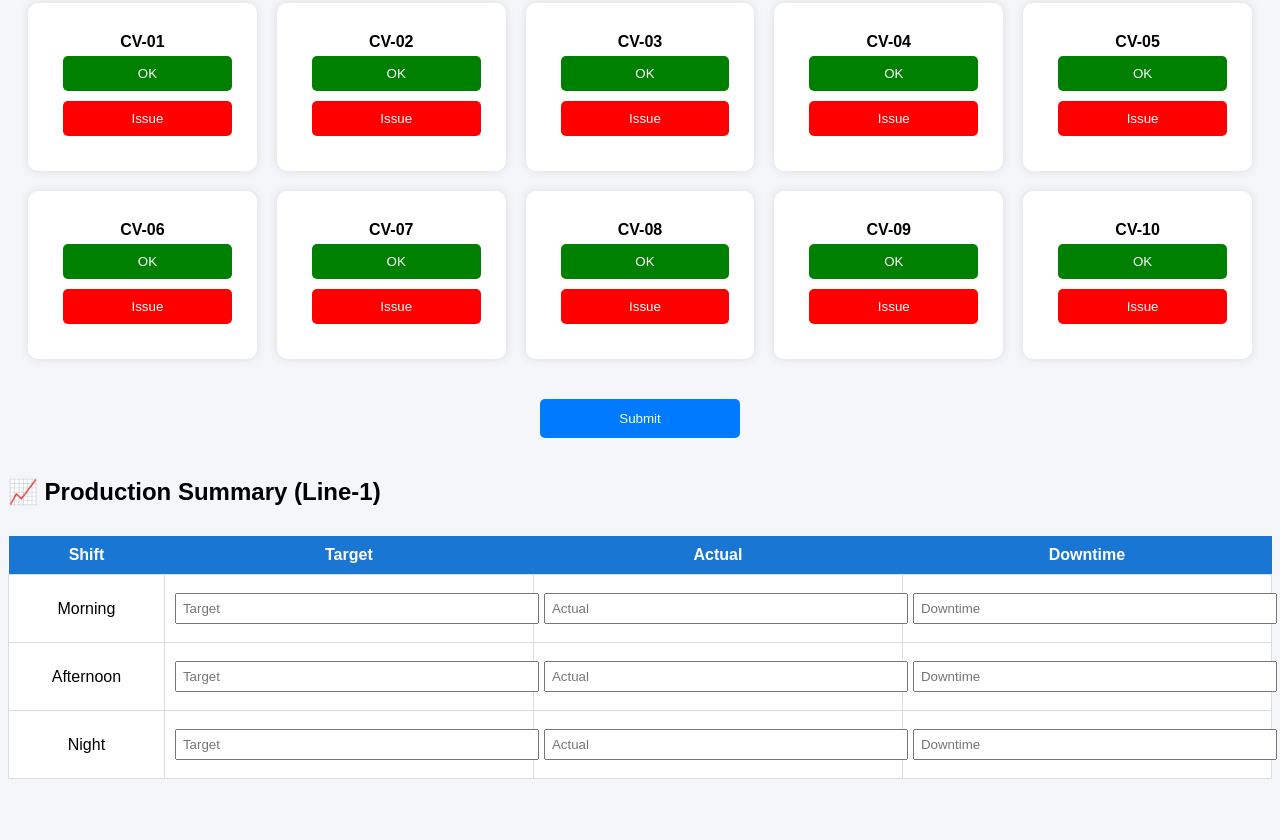
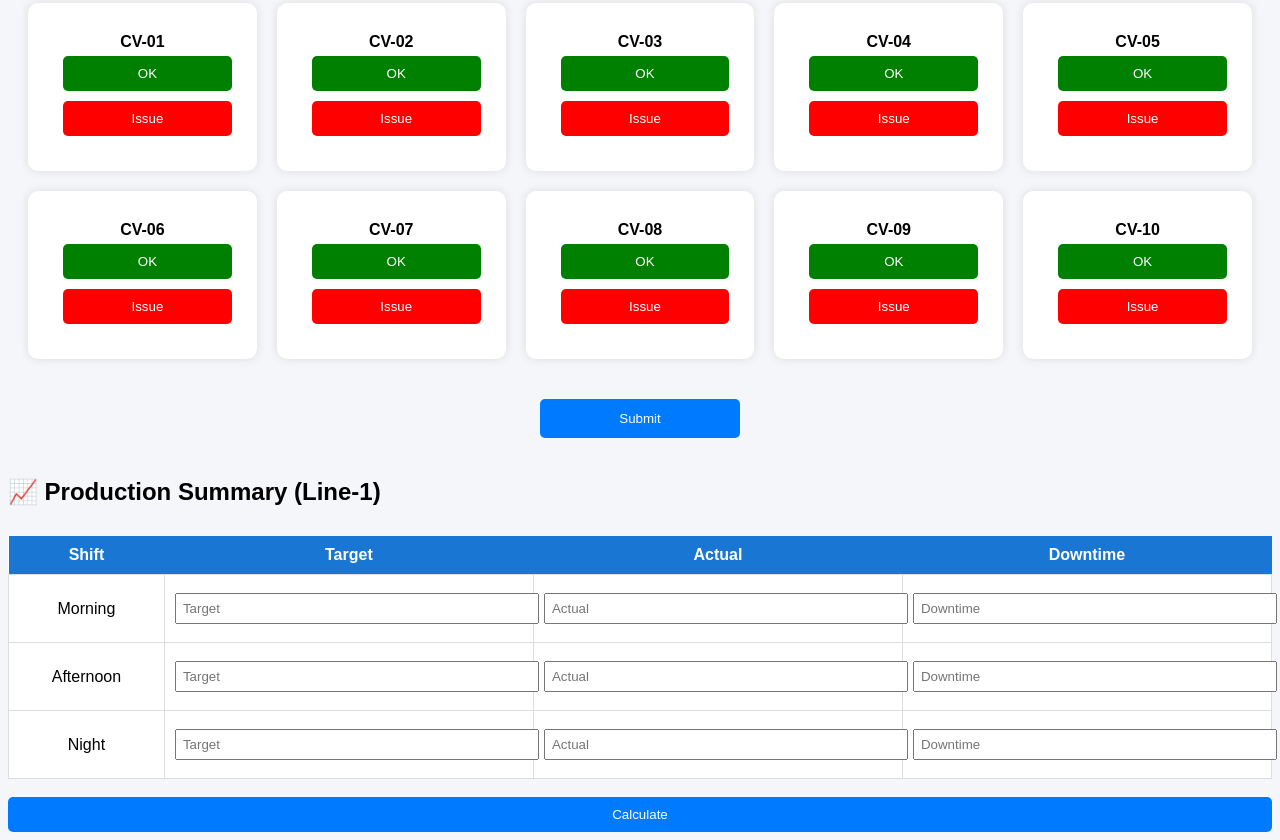
Before and after one commit to sathishofc01/vi1023-production-dashboard, a plain HTML site: page dashboard.html in a window 1280 px wide. Shown: the part 298-1138 px from the top of the page. Before the commit the page ends 1085 px from the top, so only its background shows below. Drawn offline with Linux system fonts and the light colour scheme.

Commit message:
Update dashboard.html

```diff
--- a/dashboard.html
+++ b/dashboard.html
@@ -154,3 +154,6 @@ width:200px;
 
 </tbody>
 </table>
+<br>
+
+<button onclick="calculateProduction()">Calculate</button>
```
